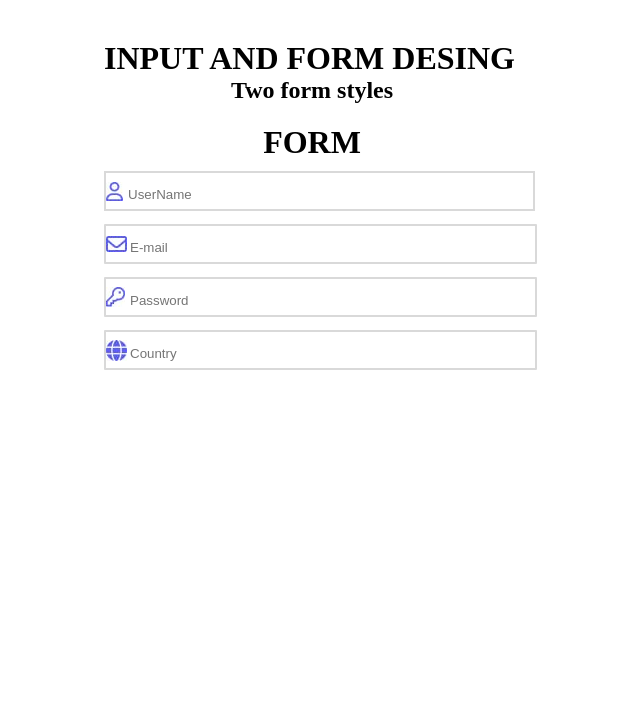
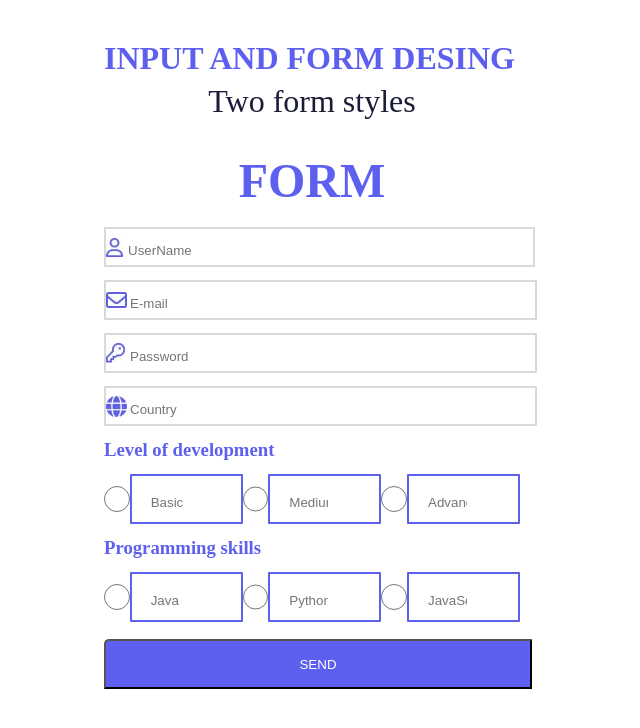
Before and after one commit to otabekmirshokirov/form-input, a plain HTML site: page index.html in a window 1280 px wide. Shown: the whole page, without its empty margins (328-968 px from the left). Drawn offline with Linux system fonts and the light colour scheme.

Commit message:
section add

```diff
--- a/css/stayle.css
+++ b/css/stayle.css
@@ -28,7 +28,7 @@
   padding-right: 228px;
   padding-bottom: 7px;
   padding-left: 22px;
-  border: 2px solid #D9D9D9
+  border: 2px solid #d9d9d9;
 }
 .user-foto {
   background-image: url("/images/user.jpg");
@@ -47,42 +47,111 @@
   padding-right: 228px;
   padding-bottom: 7px;
   padding-left: 24px;
-  border: 2px solid #D9D9D9
+  border: 2px solid #d9d9d9;
 }
-.email{
+.email {
   margin-top: 13px;
 }
-.passvord input{
+.passvord input {
   border: none;
   border-radius: 1px;
   padding-top: 14px;
   padding-right: 228px;
   padding-bottom: 7px;
   padding-left: 24px;
-    border: 2px solid #D9D9D9
+  border: 2px solid #d9d9d9;
 }
-.Password{
+.Password {
   background-image: url("/images/cluch.jpg");
   background-repeat: no-repeat;
   background-position: left;
 }
-.passvord{
+.passvord {
   margin-top: 13px;
 }
-.Countr input{
+.Countr input {
   border: none;
   border-radius: 1px;
   padding-top: 14px;
   padding-right: 228px;
   padding-bottom: 7px;
   padding-left: 24px;
-    border: 2px solid #D9D9D9
+  border: 2px solid #d9d9d9;
 }
-.Country{
+.Country {
   background-image: url("/images/ceti.jpg");
   background-repeat: no-repeat;
   background-position: left;
 }
-.Countr{
+.Countr {
   margin-top: 13px;
 }
+.level {
+  margin-top: 13px;
+}
+.Gender{
+  margin-top: 13px;
+  display: flex;
+  justify-content: center;
+  align-items: center;
+}
+.Gender input{
+  border: none;
+  border-radius: 1px;
+  padding-top: 14px;
+  padding-right: 51px;
+  padding-bottom: 7px;
+  padding-left: 19px;
+  border: 2px solid  #5D5FEF;
+  ;
+  width: 113px;
+height: 50px;
+}
+.level h3{
+  color: #5D5FEF;
+
+
+
+}
+button{
+  width: 428px;
+height: 50px;
+top: 788px;
+left: 1122px;
+gap: 0px;
+border-radius: 5px 0px 0px 0px;
+opacity: 0px;
+background: #5D5FEF;
+margin-top: 17px;
+color: white;
+cursor: pointer;
+}
+.desing h1{
+  font-family: Poppins;
+font-size: 48px;
+font-weight: 600;
+line-height: 72px;
+text-align: center;
+text-underline-position: from-font;
+text-decoration-skip-ink: none;
+color: #5D5FEF;
+cursor: pointer;
+
+}
+.form h1{
+
+color: #5D5FEF;
+
+
+}
+.form h2{
+  font-family: Poppins;
+font-size: 32px;
+font-weight: 500;
+line-height: 48px;
+text-align: center;
+text-underline-position: from-font;
+text-decoration-skip-ink: none;
+color: #1B1C37;
+
+}
--- a/index.html
+++ b/index.html
@@ -37,6 +37,31 @@
                 <input class="Country" placeholder="Country" type="text">
             </form>
            </div>
+           <div class="level">
+            <h3>Level of development</h3>
+           </div>
+           <form class="Gender" >
+            <input name="gender" type="radio">
+            <input  placeholder="Basic" type="text" >
+            <input name="gender" type="radio">
+            <input placeholder="Medium" type="text" >
+            <input name="gender" type="radio">
+            <input placeholder="Advanced" type="text" >
+        </form>
+        <div class="level">
+            <h3>Programming skills</h3>
+           </div>
+           <form class="Gender" >
+            <input name="gender" type="radio">
+            <input  placeholder="Java" type="text" >
+            <input name="gender" type="radio">
+            <input placeholder="Python" type="text" >
+            <input name="gender" type="radio">
+            <input placeholder="JavaScript" type="text" >
+        </form>
+           <button>
+            SEND
+           </button>
         </div>
     </header>
 </body>
```
Lines whose indentation alone changed are shown as unchanged.
